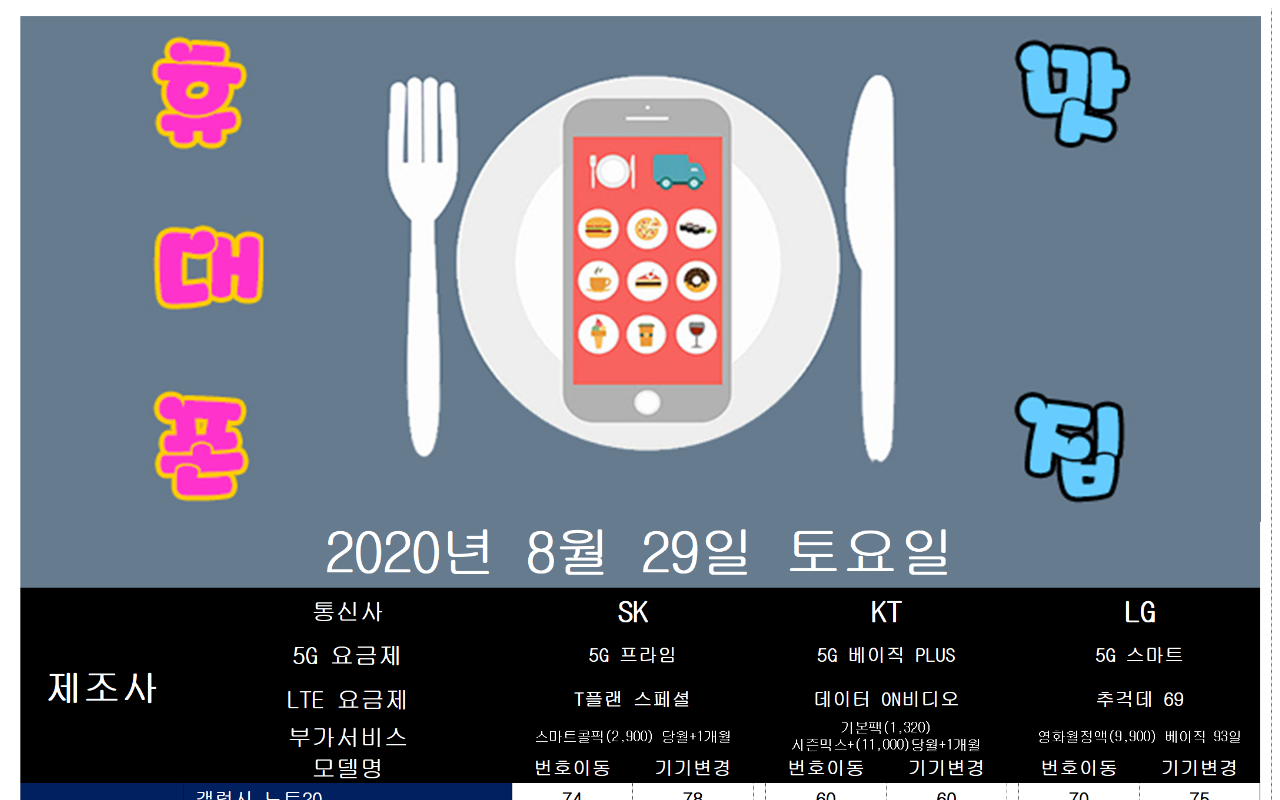
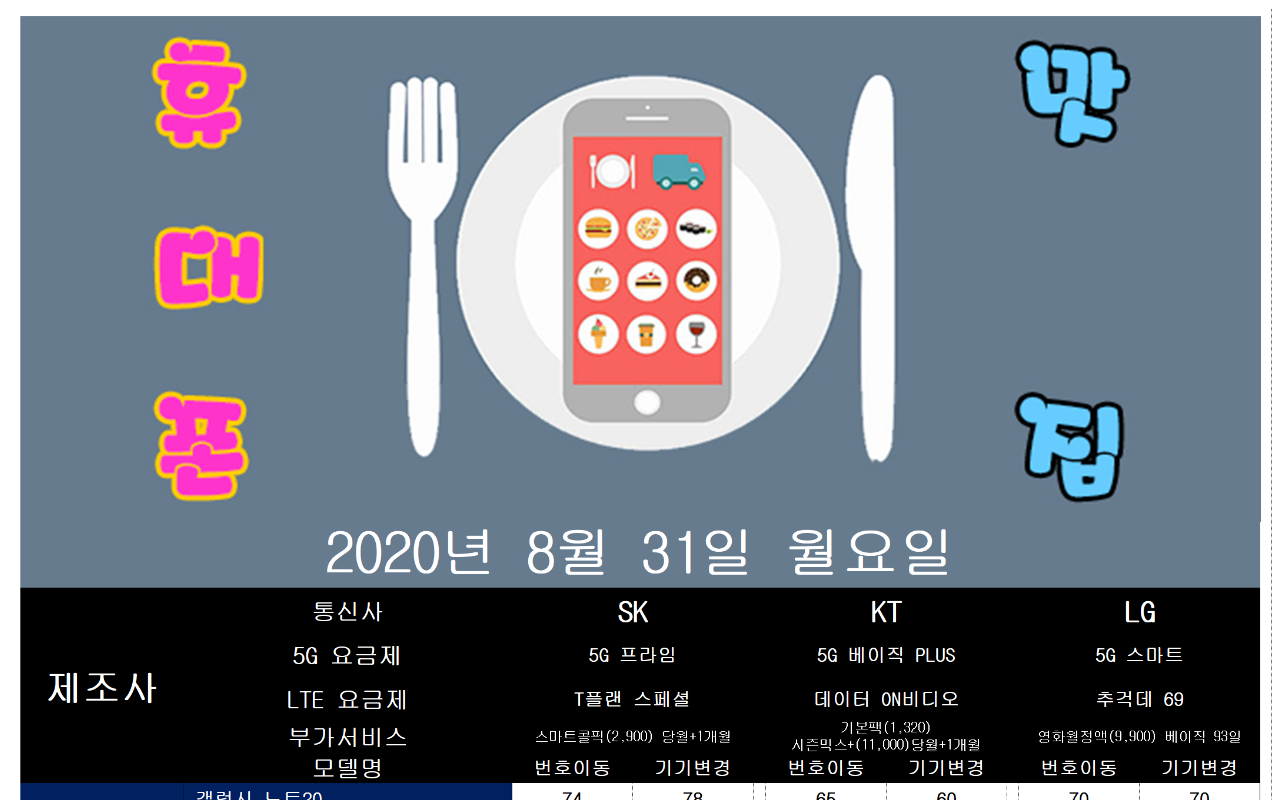
Before and after one commit to sisepyo/SiSePyo0001, a plain HTML site: page index.html in a window 1280 px wide. Shown: the top 800 px of the page. Drawn offline with Linux system fonts and the light colour scheme.

Commit message:
Update index.html

```diff
--- a/index.html
+++ b/index.html
@@ -1 +1 @@
-<img src="20200829.png" WIDTH=100% HEIGHT=>
+<img src="20200831.png" WIDTH=100% HEIGHT=>
```
